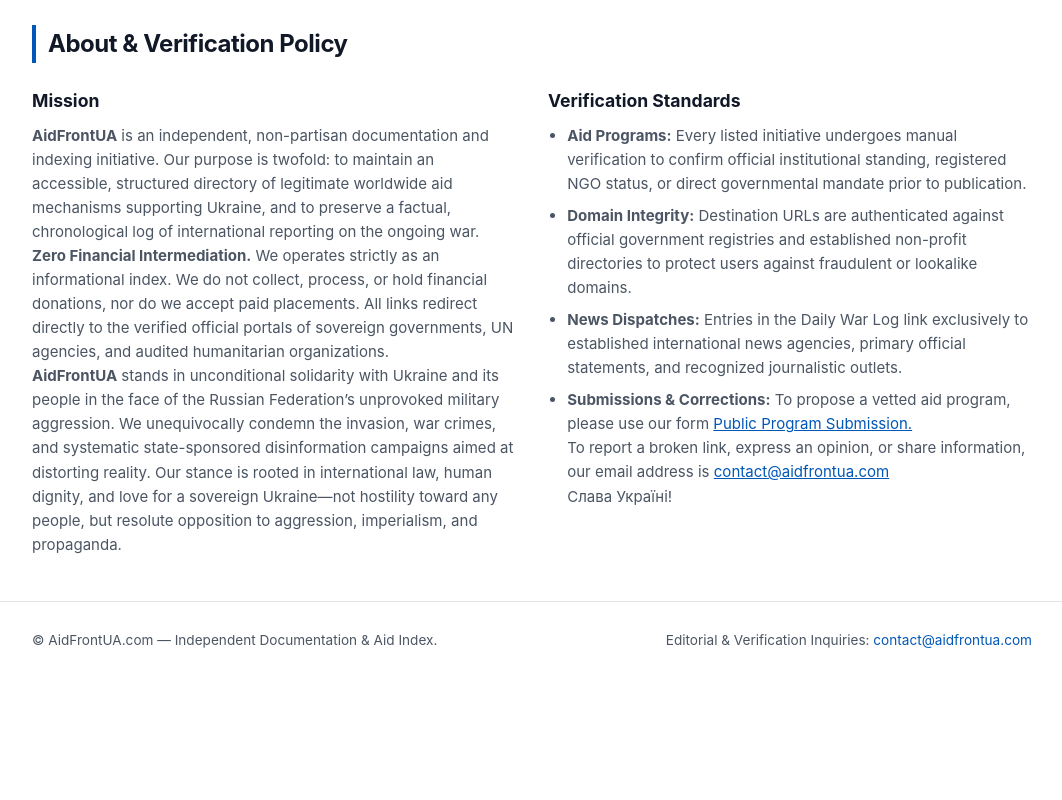
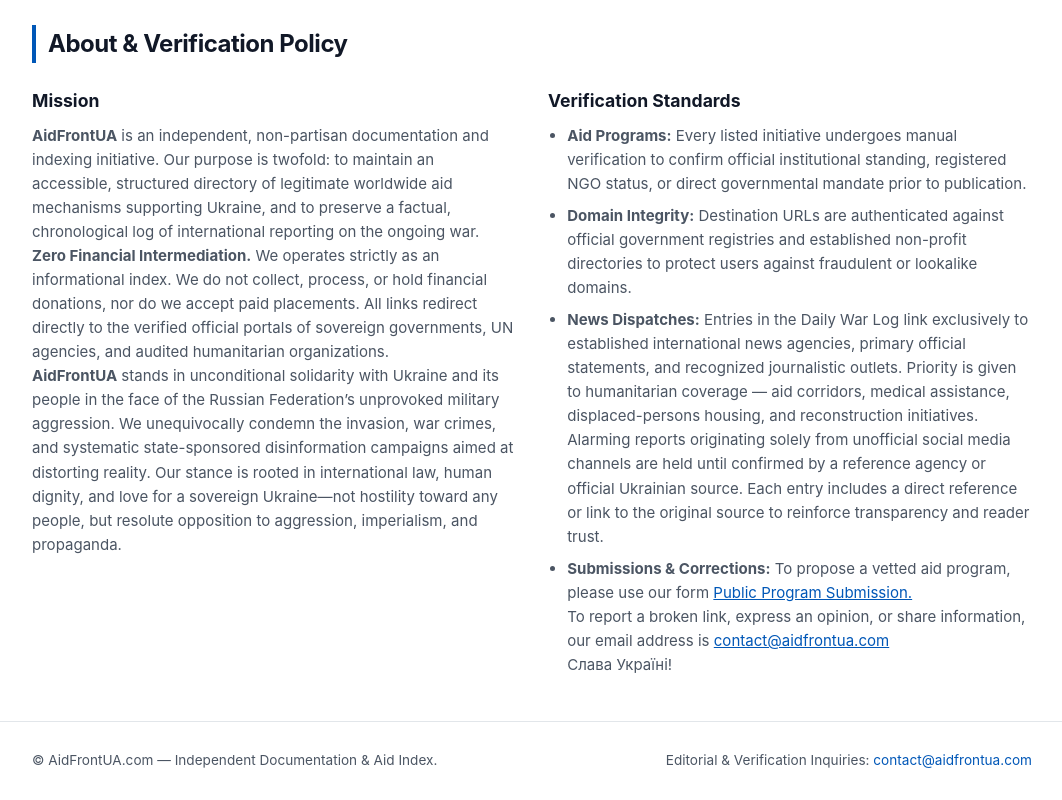
Before and after one commit to gracio334/aidfrontua-web, a plain HTML site: page index.html in a window 1280 px wide. Shown: the part 744-1544 px from the top of the page, without its empty margins (108-1170 px from the left). Before the commit the page ends 1424 px from the top, so only its background shows below. Drawn offline with Linux system fonts and the light colour scheme; no server answers.

Commit message:
Enhance news dispatches description for clarity
Expanded the description of news dispatches in the Daily War Log to emphasize priority on humanitarian coverage and source verification.

```diff
--- a/index.html
+++ b/index.html
@@ -143,8 +143,7 @@
             official institutional standing, registered NGO status, or direct governmental mandate prior to publication.</li>
             <li><strong>Domain Integrity:</strong> Destination URLs are authenticated against official government
             registries and established non-profit directories to protect users against fraudulent or lookalike domains.</li>
-            <li><strong>News Dispatches:</strong> Entries in the Daily War Log link exclusively to established
-            international news agencies, primary official statements, and recognized journalistic outlets.</li>
+            <li><strong>News Dispatches:</strong> Entries in the Daily War Log link exclusively to established international news agencies, primary official statements, and recognized journalistic outlets. Priority is given to humanitarian coverage — aid corridors, medical assistance, displaced-persons housing, and reconstruction initiatives. Alarming reports originating solely from unofficial social media channels are held until confirmed by a reference agency or official Ukrainian source. Each entry includes a direct reference or link to the original source to reinforce transparency and reader trust.</li>
             <li><strong>Submissions &amp; Corrections:</strong> To propose a vetted aid program, please use our form <a href="https://chk.me/7yKWP1e" target="_blank" rel="noopener noreferrer"> Public Program Submission. </a><br>To report a broken link, express an opinion, or share information, our email address is <a href="mailto:contact@aidfrontua.com">contact@aidfrontua.com</a><br>Слава Україні!</li>
           </ul>
         </div>
```
